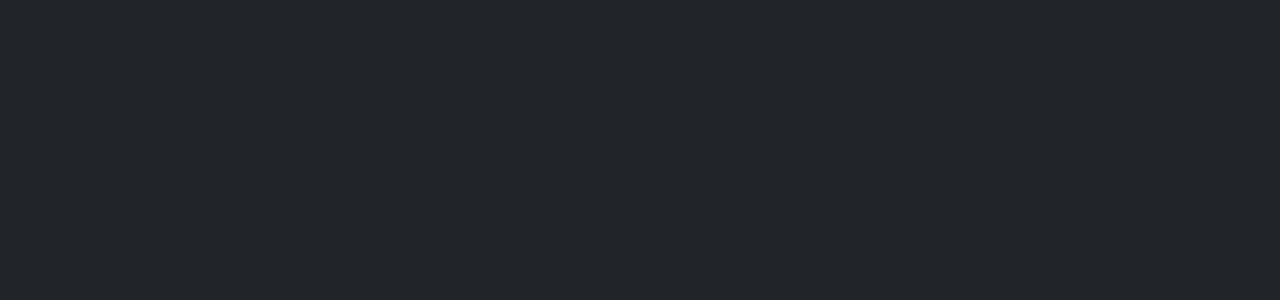
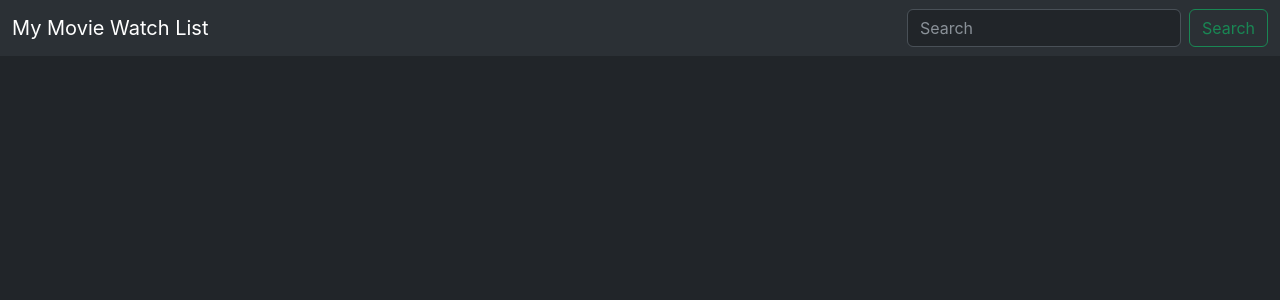
Before and after one commit to nikoladomazetovikj/my-movie-watch-list, a React (Create React App) app: page / in a window 1280 px wide. Shown: the top 300 px of the page. Built offline with nearby package versions, Linux system fonts and the light colour scheme.

Commit message:
feat: navbar

```diff
--- a/src/App.js
+++ b/src/App.js
@@ -1,3 +1,11 @@
-function App() {}
+import Navbar from "./components/Navbar/Navbar";
+
+function App() {
+    return (
+        <>
+            <Navbar/>
+        </>
+    );
+}
 
 export default App;
--- /dev/null
+++ b/src/components/Navbar/NavItems.js
@@ -0,0 +1,14 @@
+
+function NavItems({children}) {
+   return (
+       <nav className="navbar bg-body-tertiary">
+           <div className="container-fluid">
+               <a className="navbar-brand">My Movie Watch List</a>
+               {children}
+           </div>
+       </nav>
+   );
+}
+
+
+export default NavItems;
--- /dev/null
+++ b/src/components/Navbar/Navbar.js
@@ -0,0 +1,14 @@
+import Search from "./Search";
+import NavItems from "./NavItems";
+
+function Navbar () {
+    return (
+        <>
+            <NavItems>
+                <Search/>
+            </NavItems>
+        </>
+    );
+}
+
+export default Navbar;
--- /dev/null
+++ b/src/components/Navbar/Search.js
@@ -0,0 +1,10 @@
+function Search() {
+    return (
+        <form className="d-flex" role="search">
+            <input className="form-control me-2" type="search" placeholder="Search" aria-label="Search" />
+            <button className="btn btn-outline-success" type="submit">Search</button>
+        </form>
+    );
+}
+
+export default Search;
```
